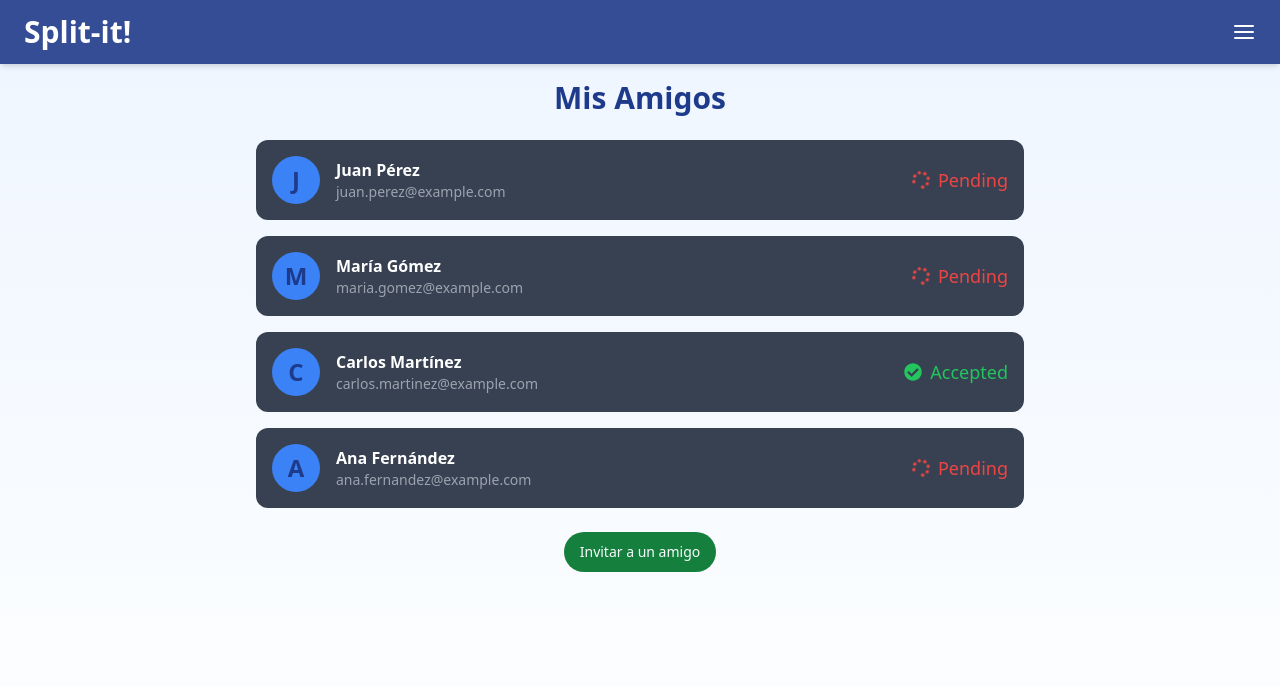
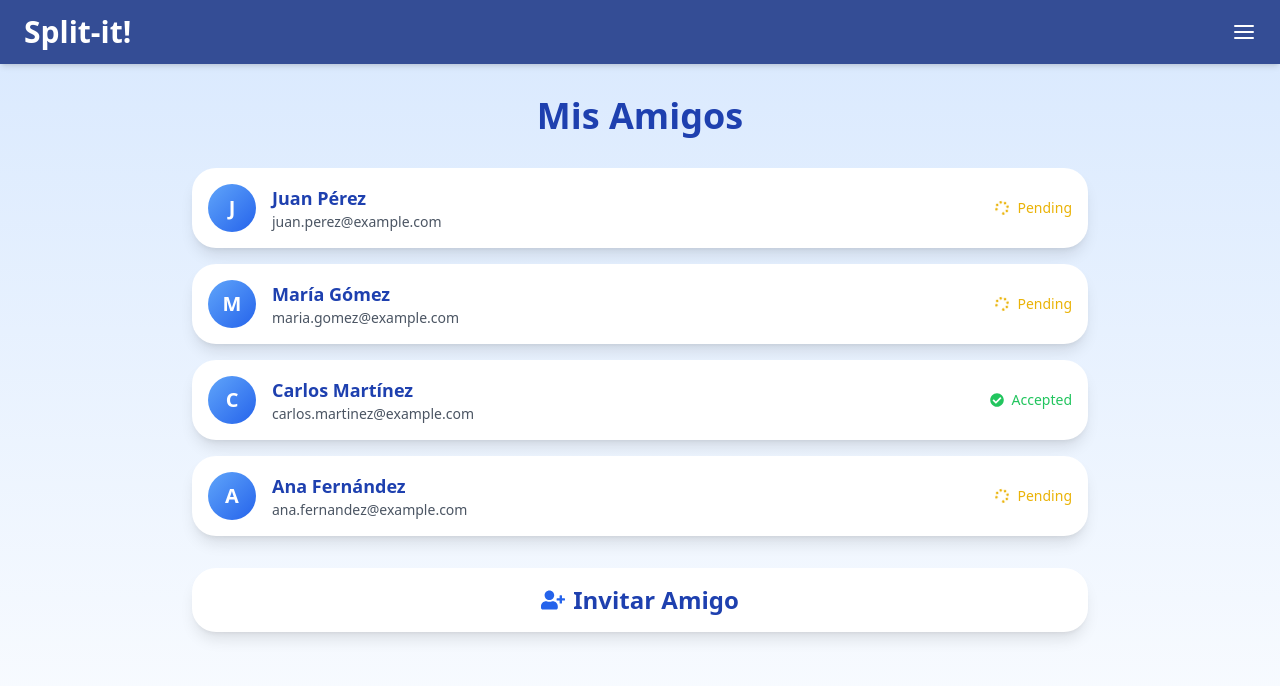
Before and after one commit to ianlio-git/Split-it, a React (Vite) app: page /friends in a window 1280 px wide. Shown: the top 686 px of the page. Built offline with nearby package versions, Linux system fonts and the light colour scheme; sample sign-in values are in the browser's storage.

Commit message:
nuevo commit

```diff
--- a/src/components/InviteFriend.jsx
+++ b/src/components/InviteFriend.jsx
@@ -9,6 +9,7 @@ import {
 import { Button } from "./ui/button";
 import { Input } from "./ui/input";
 import { Label } from "./ui/label";
+import { FaUserPlus } from "react-icons/fa";
 
 export default function InviteFriend({ onInvite }) {
   const [newFriend, setNewFriend] = useState({
@@ -35,9 +36,12 @@ export default function InviteFriend({ onInvite }) {
   return (
     <Dialog open={isOpen} onOpenChange={setIsOpen}>
       <DialogTrigger asChild>
-        <Button className="mt-6 mx-auto bg-green-700 hover:bg-green-800 block rounded-full">
-          Invitar a un amigo
-        </Button>
+        <div className="bg-white rounded-3xl p-4 shadow-lg backdrop-blur-md backdrop-filter flex justify-center items-center cursor-pointer">
+          <h2 className="text-2xl font-semibold text-blue-800 flex items-center">
+            <FaUserPlus className="mr-2 text-blue-600" />
+            Invitar Amigo
+          </h2>
+        </div>
       </DialogTrigger>
       <DialogContent className="bg-gray-800 text-white">
         <DialogHeader>
--- a/src/pages/Friends.jsx
+++ b/src/pages/Friends.jsx
@@ -1,12 +1,10 @@
-// eslint-disable-next-line no-unused-vars
 import React, { useState, useEffect } from "react";
-import { FaCheckCircle, FaSpinner } from "react-icons/fa";
+import { FaCheckCircle, FaSpinner, FaUserPlus } from "react-icons/fa";
 import InviteFriend from "../components/InviteFriend";
 
 export default function Friends() {
   const [friends, setFriends] = useState([]);
 
-  // Cargar amigos desde el archivo JSON
   useEffect(() => {
     const fetchFriends = async () => {
       try {
@@ -28,17 +26,16 @@ export default function Friends() {
   const renderFriendState = (state) => {
     if (state === "Pending") {
       return (
-        <span className="text-red-500 flex items-center justify-end">
-          <FaSpinner className="animate-spin mr-2 text-lg" />{" "}
-          {/* Símbolo de cargando */}
-          <span className="text-lg">Pending</span>
+        <span className="text-yellow-500 flex items-center justify-end">
+          <FaSpinner className="animate-spin mr-2" />
+          <span>Pending</span>
         </span>
       );
     } else if (state === "Accepted") {
       return (
         <span className="text-green-500 flex items-center justify-end">
-          <FaCheckCircle className="mr-2 text-lg" /> {/* Símbolo de tilde */}
-          <span className="text-lg">Accepted</span>
+          <FaCheckCircle className="mr-2" />
+          <span>Accepted</span>
         </span>
       );
     } else {
@@ -47,36 +44,42 @@ export default function Friends() {
   };
 
   return (
-    <div className="p-4 min-h-screen text-blue-900 bg-gradient-to-b from-blue-50 to-white">
-      <h1 className="text-3xl font-bold mb-6 text-center">Mis Amigos</h1>
+    <div className="min-h-screen bg-gradient-to-b from-blue-100 to-white p-8">
+      <div className="max-w-4xl mx-auto">
+        <h1 className="text-4xl font-bold mb-8 text-center text-blue-800">
+          Mis Amigos
+        </h1>
 
-      <div className="max-w-3xl mx-auto space-y-4">
+        <div className="space-y-4 mb-8">
           {friends.length > 0 ? (
             friends.map((friend) => (
               <div
                 key={friend.id}
-              className="flex flex-col sm:flex-row items-center space-y-2 sm:space-y-0 sm:space-x-4 bg-gray-700 p-4 rounded-xl"
+                className="bg-white rounded-3xl p-4 shadow-lg hover:shadow-xl transition-shadow duration-300 flex items-center space-x-4"
               >
-              <div className="w-12 h-12 bg-blue-500 rounded-full flex items-center justify-center">
-                <span className="text-2xl font-bold">{friend.name[0]}</span>
+                <div className="w-12 h-12 bg-gradient-to-br from-blue-400 to-blue-600 rounded-full flex items-center justify-center flex-shrink-0">
+                  <span className="text-xl font-bold text-white">
+                    {friend.name[0]}
+                  </span>
                 </div>
-              <div className="flex-1">
-                <h2 className="font-semibold text-white text-center sm:text-left">
+                <div className="flex-grow">
+                  <h2 className="font-semibold text-lg text-blue-800">
                     {friend.name}
                   </h2>
-                <p className="text-sm text-gray-400">{friend.email}</p>
+                  <p className="text-sm text-gray-600">{friend.email}</p>
                 </div>
-
-              <p className="text-sm text-right flex-grow">
-                {renderFriendState(friend.state)}
-              </p>
+                <div className="text-sm">{renderFriendState(friend.state)}</div>
               </div>
             ))
           ) : (
-          <p className="text-center">Aún no tienes amigos agregados.</p>
+            <p className="text-center text-gray-600">
+              Aún no tienes amigos agregados.
+            </p>
           )}
         </div>
+
         <InviteFriend onInvite={handleInvite} />
+      </div>
     </div>
   );
 }
```
Lines whose indentation alone changed are shown as unchanged.
